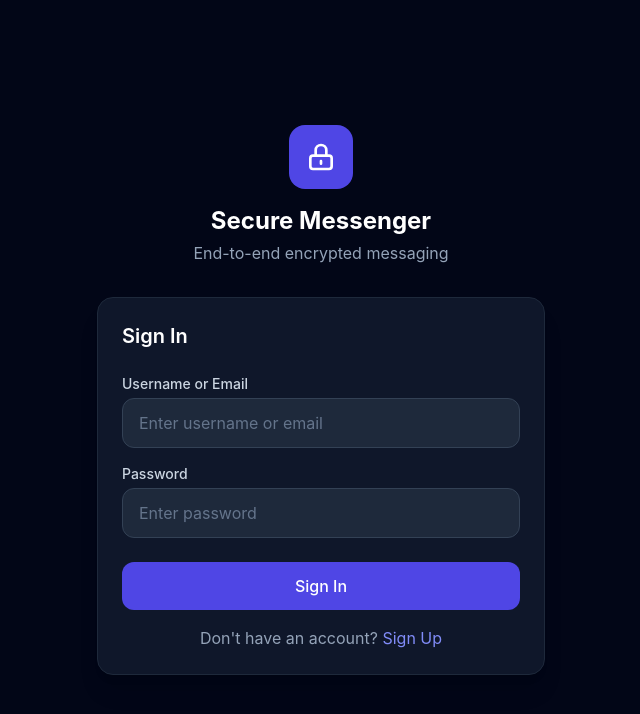
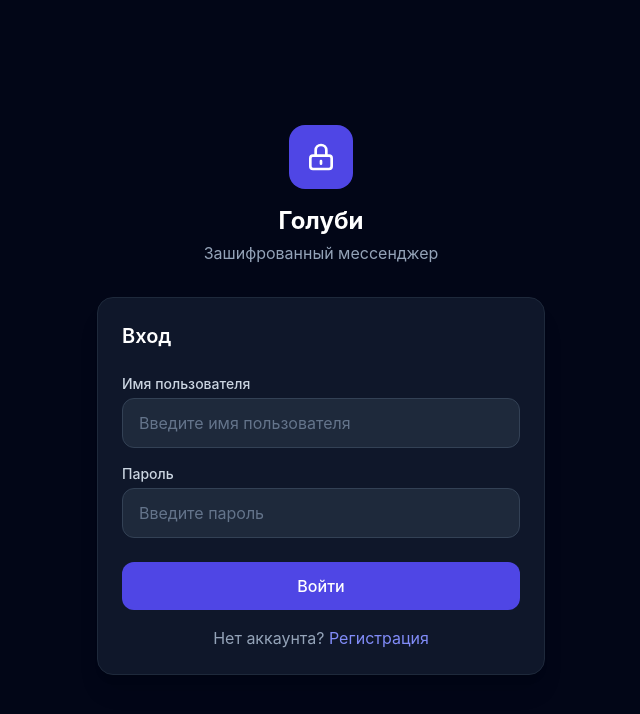
Before and after one commit to Pomodor12/secure-messenger, a React (Create React App) app in the folder client/: page / in a window 1280 px wide. Shown: the top 714 px of the page, without its empty margins (319-959 px from the left). Built offline with nearby package versions, Linux system fonts and the light colour scheme.

Commit message:
Rename to Голуби, full Russian localization of UI

```diff
--- a/client/public/index.html
+++ b/client/public/index.html
@@ -1,11 +1,11 @@
 <!DOCTYPE html>
-<html lang="en">
+<html lang="ru">
   <head>
     <meta charset="utf-8" />
     <meta name="viewport" content="width=device-width, initial-scale=1" />
     <meta name="theme-color" content="#1a1a2e" />
-    <meta name="description" content="Secure Messenger - End-to-end encrypted messaging" />
-    <title>Secure Messenger</title>
+    <meta name="description" content="Голуби — зашифрованный мессенджер с сквозным шифрованием" />
+    <title>Голуби</title>
     <script src="https://cdn.tailwindcss.com"></script>
     <script>
       tailwind.config = {
--- a/client/src/components/ChatList.js
+++ b/client/src/components/ChatList.js
@@ -106,9 +106,9 @@ export default function ChatList() {
     const d = new Date(dateStr);
     const now = new Date();
     if (d.toDateString() === now.toDateString()) {
-      return d.toLocaleTimeString([], { hour: '2-digit', minute: '2-digit' });
+      return d.toLocaleTimeString('ru-RU', { hour: '2-digit', minute: '2-digit' });
     }
-    return d.toLocaleDateString([], { day: 'numeric', month: 'short' });
+    return d.toLocaleDateString('ru-RU', { day: 'numeric', month: 'short' });
   };
 
   return (
@@ -128,13 +128,13 @@ export default function ChatList() {
             </div>
           </div>
           <div className="flex items-center gap-1">
-            <button onClick={() => setShowNewChat(true)} className="p-2 text-dark-400 hover:text-white hover:bg-dark-800 rounded-lg transition-colors" title="New Chat">
+            <button onClick={() => setShowNewChat(true)} className="p-2 text-dark-400 hover:text-white hover:bg-dark-800 rounded-lg transition-colors" title="Новый чат">
               <svg className="w-5 h-5" fill="none" stroke="currentColor" viewBox="0 0 24 24"><path strokeLinecap="round" strokeLinejoin="round" strokeWidth={2} d="M12 4v16m8-8H4" /></svg>
             </button>
             <button onClick={() => setShowProfile(!showProfile)} className="p-2 text-dark-400 hover:text-white hover:bg-dark-800 rounded-lg transition-colors">
               <svg className="w-5 h-5" fill="none" stroke="currentColor" viewBox="0 0 24 24"><path strokeLinecap="round" strokeLinejoin="round" strokeWidth={2} d="M10.325 4.317c.426-1.756 2.924-1.756 3.35 0a1.724 1.724 0 002.573 1.066c1.543-.94 3.31.826 2.37 2.37a1.724 1.724 0 001.065 2.572c1.756.426 1.756 2.924 0 3.35a1.724 1.724 0 00-1.066 2.573c.94 1.543-.826 3.31-2.37 2.37a1.724 1.724 0 00-2.572 1.065c-.426 1.756-2.924 1.756-3.35 0a1.724 1.724 0 00-2.573-1.066c-1.543.94-3.31-.826-2.37-2.37a1.724 1.724 0 00-1.065-2.572c-1.756-.426-1.756-2.924 0-3.35a1.724 1.724 0 001.066-2.573c-.94-1.543.826-3.31 2.37-2.37.996.608 2.296.07 2.572-1.065z" /><path strokeLinecap="round" strokeLinejoin="round" strokeWidth={2} d="M15 12a3 3 0 11-6 0 3 3 0 016 0z" /></svg>
             </button>
-            <button onClick={logout} className="p-2 text-dark-400 hover:text-red-400 hover:bg-dark-800 rounded-lg transition-colors" title="Logout">
+            <button onClick={logout} className="p-2 text-dark-400 hover:text-red-400 hover:bg-dark-800 rounded-lg transition-colors" title="Выйти">
               <svg className="w-5 h-5" fill="none" stroke="currentColor" viewBox="0 0 24 24"><path strokeLinecap="round" strokeLinejoin="round" strokeWidth={2} d="M17 16l4-4m0 0l-4-4m4 4H7m6 4v1a3 3 0 01-3 3H6a3 3 0 01-3-3V7a3 3 0 013-3h4a3 3 0 013 3v1" /></svg>
             </button>
           </div>
@@ -142,10 +142,10 @@ export default function ChatList() {
 
         {showProfile && (
           <div className="p-4 border-b border-dark-800 bg-dark-800/50">
-            <label className="block text-sm font-medium text-dark-300 mb-1">Status</label>
+            <label className="block text-sm font-medium text-dark-300 mb-1">Статус</label>
             <div className="flex gap-2">
-              <input type="text" value={status} onChange={(e) => setStatus(e.target.value)} className="flex-1 px-3 py-2 bg-dark-700 border border-dark-600 rounded-lg text-white text-sm focus:outline-none focus:ring-2 focus:ring-primary-500" placeholder="Your status" />
-              <button onClick={updateStatus} className="px-3 py-2 bg-primary-600 hover:bg-primary-700 text-white text-sm rounded-lg transition-colors">Save</button>
+              <input type="text" value={status} onChange={(e) => setStatus(e.target.value)} className="flex-1 px-3 py-2 bg-dark-700 border border-dark-600 rounded-lg text-white text-sm focus:outline-none focus:ring-2 focus:ring-primary-500" placeholder="Ваш статус" />
+              <button onClick={updateStatus} className="px-3 py-2 bg-primary-600 hover:bg-primary-700 text-white text-sm rounded-lg transition-colors">Сохранить</button>
             </div>
           </div>
         )}
@@ -153,7 +153,7 @@ export default function ChatList() {
         <div className="p-3">
           <div className="relative">
             <svg className="absolute left-3 top-1/2 -translate-y-1/2 w-4 h-4 text-dark-500" fill="none" stroke="currentColor" viewBox="0 0 24 24"><path strokeLinecap="round" strokeLinejoin="round" strokeWidth={2} d="M21 21l-6-6m2-5a7 7 0 11-14 0 7 7 0 0114 0z" /></svg>
-            <input type="text" value={searchQuery} onChange={(e) => setSearchQuery(e.target.value)} className="w-full pl-10 pr-4 py-2.5 bg-dark-800 border border-dark-700 rounded-xl text-white text-sm placeholder-dark-500 focus:outline-none focus:ring-2 focus:ring-primary-500" placeholder="Search chats..." />
+            <input type="text" value={searchQuery} onChange={(e) => setSearchQuery(e.target.value)} className="w-full pl-10 pr-4 py-2.5 bg-dark-800 border border-dark-700 rounded-xl text-white text-sm placeholder-dark-500 focus:outline-none focus:ring-2 focus:ring-primary-500" placeholder="Поиск чатов..." />
           </div>
         </div>
 
@@ -161,21 +161,21 @@ export default function ChatList() {
           {filteredChats.length === 0 ? (
             <div className="flex flex-col items-center justify-center h-64 text-dark-400">
               <svg className="w-12 h-12 mb-3" fill="none" stroke="currentColor" viewBox="0 0 24 24"><path strokeLinecap="round" strokeLinejoin="round" strokeWidth={1} d="M8 12h.01M12 12h.01M16 12h.01M21 12c0 4.418-4.03 8-9 8a9.863 9.863 0 01-4.255-.949L3 20l1.395-3.72C3.512 15.042 3 13.574 3 12c0-4.418 4.03-8 9-8s9 3.582 9 8z" /></svg>
-              <p className="text-sm">No chats found</p>
-              <p className="text-xs mt-1">Start a new conversation</p>
+              <p className="text-sm">Нет чатов</p>
+              <p className="text-xs mt-1">Начните новый разговор</p>
             </div>
           ) : (
             filteredChats.map(chat => (
               <div key={chat.id} onClick={() => setSelectedChat(chat)} className={`chat-item flex items-center gap-3 px-4 py-3 cursor-pointer transition-colors ${selectedChat?.id === chat.id ? 'active' : ''}`}>
                 <div className="w-12 h-12 rounded-full bg-primary-600 flex items-center justify-center text-white font-semibold flex-shrink-0 overflow-hidden">
-                  {chat.is_group ? (chat.name?.charAt(0).toUpperCase() || 'G') : (chat.members?.split(',')[0]?.charAt(0).toUpperCase() || '?')}
+                  {chat.is_group ? (chat.name?.charAt(0).toUpperCase() || 'Г') : (chat.members?.split(',')[0]?.charAt(0).toUpperCase() || '?')}
                 </div>
                 <div className="flex-1 min-w-0">
                   <div className="flex items-center justify-between">
                     <h3 className="font-medium text-white truncate">{chat.is_group ? chat.name : chat.members}</h3>
                     <span className="text-xs text-dark-500 flex-shrink-0 ml-2">{formatTime(chat.last_message_at)}</span>
                   </div>
-                  <p className="text-sm text-dark-400 truncate">{chat.last_message || 'No messages yet'}</p>
+                  <p className="text-sm text-dark-400 truncate">{chat.last_message || 'Нет сообщений'}</p>
                 </div>
               </div>
             ))
@@ -204,9 +204,9 @@ export default function ChatList() {
         <div className="hidden lg:flex flex-1 items-center justify-center bg-dark-950">
           <div className="text-center text-dark-500">
             <svg className="w-24 h-24 mx-auto mb-4 opacity-50" fill="none" stroke="currentColor" viewBox="0 0 24 24"><path strokeLinecap="round" strokeLinejoin="round" strokeWidth={1} d="M8 12h.01M12 12h.01M16 12h.01M21 12c0 4.418-4.03 8-9 8a9.863 9.863 0 01-4.255-.949L3 20l1.395-3.72C3.512 15.042 3 13.574 3 12c0-4.418 4.03-8 9-8s9 3.582 9 8z" /></svg>
-            <h2 className="text-xl font-semibold">Secure Messenger</h2>
-            <p className="mt-2 text-sm">End-to-end encrypted messaging</p>
-            <p className="mt-1 text-xs text-dark-600">Select a chat or start a new conversation</p>
+            <h2 className="text-xl font-semibold">Голуби</h2>
+            <p className="mt-2 text-sm">Зашифрованный обмен сообщениями</p>
+            <p className="mt-1 text-xs text-dark-600">Выберите чат или начните новый разговор</p>
           </div>
         </div>
       )}
--- a/client/src/components/NewChatModal.js
+++ b/client/src/components/NewChatModal.js
@@ -8,7 +8,6 @@ export default function NewChatModal({ onClose }) {
   const [users, setUsers] = useState([]);
   const [selectedUsers, setSelectedUsers] = useState([]);
   const [chatName, setChatName] = useState('');
-  const [isGroup, setIsGroup] = useState(false);
 
   useEffect(() => {
     if (searchQuery.length > 0) {
@@ -46,8 +45,8 @@ export default function NewChatModal({ onClose }) {
         method: 'POST',
         headers: { 'Content-Type': 'application/json', Authorization: `Bearer ${token}` },
         body: JSON.stringify({
-          name: isGroup ? chatName : null,
-          isGroup: selectedUsers.length > 1 || isGroup,
+          name: selectedUsers.length > 1 ? chatName : null,
+          isGroup: selectedUsers.length > 1,
           memberIds: selectedUsers.map(u => u.id)
         })
       });
@@ -61,7 +60,7 @@ export default function NewChatModal({ onClose }) {
     <div className="fixed inset-0 bg-black/50 flex items-center justify-center z-50 p-4" onClick={onClose}>
       <div className="bg-dark-900 rounded-2xl w-full max-w-md border border-dark-800 shadow-2xl" onClick={e => e.stopPropagation()}>
         <div className="flex items-center justify-between px-6 py-4 border-b border-dark-800">
-          <h2 className="text-lg font-semibold text-white">New Chat</h2>
+          <h2 className="text-lg font-semibold text-white">Новый чат</h2>
           <button onClick={onClose} className="p-1 text-dark-400 hover:text-white rounded-lg">
             <svg className="w-5 h-5" fill="none" stroke="currentColor" viewBox="0 0 24 24"><path strokeLinecap="round" strokeLinejoin="round" strokeWidth={2} d="M6 18L18 6M6 6l12 12" /></svg>
           </button>
@@ -70,14 +69,14 @@ export default function NewChatModal({ onClose }) {
         <div className="p-6">
           {selectedUsers.length > 1 && (
             <div className="mb-4">
-              <label className="block text-sm font-medium text-dark-300 mb-1">Group Name</label>
-              <input type="text" value={chatName} onChange={(e) => setChatName(e.target.value)} className="w-full px-4 py-2.5 bg-dark-800 border border-dark-700 rounded-xl text-white text-sm placeholder-dark-500 focus:outline-none focus:ring-2 focus:ring-primary-500" placeholder="Enter group name" />
+              <label className="block text-sm font-medium text-dark-300 mb-1">Название группы</label>
+              <input type="text" value={chatName} onChange={(e) => setChatName(e.target.value)} className="w-full px-4 py-2.5 bg-dark-800 border border-dark-700 rounded-xl text-white text-sm placeholder-dark-500 focus:outline-none focus:ring-2 focus:ring-primary-500" placeholder="Введите название группы" autoFocus />
             </div>
           )}
 
           <div className="mb-4">
-            <label className="block text-sm font-medium text-dark-300 mb-1">Search Users</label>
-            <input type="text" value={searchQuery} onChange={(e) => setSearchQuery(e.target.value)} className="w-full px-4 py-2.5 bg-dark-800 border border-dark-700 rounded-xl text-white text-sm placeholder-dark-500 focus:outline-none focus:ring-2 focus:ring-primary-500" placeholder="Type a username..." autoFocus />
+            <label className="block text-sm font-medium text-dark-300 mb-1">Поиск пользователей</label>
+            <input type="text" value={searchQuery} onChange={(e) => setSearchQuery(e.target.value)} className="w-full px-4 py-2.5 bg-dark-800 border border-dark-700 rounded-xl text-white text-sm placeholder-dark-500 focus:outline-none focus:ring-2 focus:ring-primary-500" placeholder="Введите имя пользователя..." autoFocus />
           </div>
 
           {selectedUsers.length > 0 && (
@@ -108,14 +107,14 @@ export default function NewChatModal({ onClose }) {
               </div>
             ))}
             {searchQuery && users.length === 0 && (
-              <p className="text-center text-dark-500 py-4">No users found</p>
+              <p className="text-center text-dark-500 py-4">Пользователи не найдены</p>
             )}
           </div>
         </div>
 
         <div className="px-6 py-4 border-t border-dark-800">
           <button onClick={createChat} disabled={selectedUsers.length === 0} className="w-full py-2.5 bg-primary-600 hover:bg-primary-700 text-white font-medium rounded-xl transition-colors disabled:opacity-50 disabled:cursor-not-allowed">
-            {selectedUsers.length > 1 ? `Create Group (${selectedUsers.length} members)` : 'Start Chat'}
+            {selectedUsers.length > 1 ? `Создать группу (${selectedUsers.length} чел.)` : 'Начать чат'}
           </button>
         </div>
       </div>
--- a/client/src/components/UserProfile.js
+++ b/client/src/components/UserProfile.js
@@ -27,7 +27,7 @@ export default function UserProfile({ userId, onClose }) {
     <div className="fixed inset-0 bg-black/60 flex items-center justify-center z-50 p-4" onClick={onClose}>
       <div className="bg-dark-900 rounded-2xl w-full max-w-sm border border-dark-800 shadow-2xl" onClick={(e) => e.stopPropagation()}>
         <div className="flex items-center justify-between px-6 py-4 border-b border-dark-800">
-          <h2 className="text-lg font-semibold text-white">{isOwn ? 'My Profile' : 'User Profile'}</h2>
+          <h2 className="text-lg font-semibold text-white">{isOwn ? 'Мой профиль' : 'Профиль пользователя'}</h2>
           <button onClick={onClose} className="p-1 text-dark-400 hover:text-white rounded-lg">
             <svg className="w-5 h-5" fill="none" stroke="currentColor" viewBox="0 0 24 24"><path strokeLinecap="round" strokeLinejoin="round" strokeWidth={2} d="M6 18L18 6M6 6l12 12" /></svg>
           </button>
@@ -59,14 +59,14 @@ export default function UserProfile({ userId, onClose }) {
             <h3 className="text-xl font-bold text-white mb-1">{profile.username}</h3>
 
             <div className="w-full bg-dark-800 rounded-xl p-4 mt-2">
-              <p className="text-xs text-dark-500 mb-1">Status</p>
-              <p className="text-sm text-dark-200">{profile.status || 'Hey, I am using Secure Messenger!'}</p>
+              <p className="text-xs text-dark-500 mb-1">Статус</p>
+              <p className="text-sm text-dark-200">{profile.status || 'Привет, я использую Голуби!'}</p>
             </div>
 
             <div className="w-full mt-3 bg-dark-800 rounded-xl p-4">
-              <p className="text-xs text-dark-500 mb-1">Online</p>
+              <p className="text-xs text-dark-500 mb-1">Онлайн</p>
               <p className={`text-sm ${isOnline ? 'text-green-400' : 'text-dark-400'}`}>
-                {isOnline ? 'Online' : 'Offline'}
+                {isOnline ? 'В сети' : 'Не в сети'}
               </p>
             </div>
           </div>
--- a/client/src/pages/Login.js
+++ b/client/src/pages/Login.js
@@ -30,12 +30,12 @@ export default function Login({ onSwitch }) {
               <path strokeLinecap="round" strokeLinejoin="round" strokeWidth={2} d="M12 15v2m-6 4h12a2 2 0 002-2v-6a2 2 0 00-2-2H6a2 2 0 00-2 2v6a2 2 0 002 2zm10-10V7a4 4 0 00-8 0v4h8z" />
             </svg>
           </div>
-          <h1 className="text-2xl font-bold text-white">Secure Messenger</h1>
-          <p className="text-dark-400 mt-1">End-to-end encrypted messaging</p>
+          <h1 className="text-2xl font-bold text-white">Голуби</h1>
+          <p className="text-dark-400 mt-1">Зашифрованный мессенджер</p>
         </div>
 
         <form onSubmit={handleSubmit} className="bg-dark-900 rounded-2xl p-6 shadow-xl border border-dark-800">
-          <h2 className="text-xl font-semibold text-white mb-6">Sign In</h2>
+          <h2 className="text-xl font-semibold text-white mb-6">Вход</h2>
 
           {error && (
             <div className="bg-red-500/10 border border-red-500/20 text-red-400 px-4 py-3 rounded-xl mb-4 text-sm">
@@ -45,25 +45,25 @@ export default function Login({ onSwitch }) {
 
           <div className="space-y-4">
             <div>
-              <label className="block text-sm font-medium text-dark-300 mb-1">Username or Email</label>
+              <label className="block text-sm font-medium text-dark-300 mb-1">Имя пользователя</label>
               <input
                 type="text"
                 value={loginInput}
                 onChange={(e) => setLoginInput(e.target.value)}
                 className="w-full px-4 py-3 bg-dark-800 border border-dark-700 rounded-xl text-white placeholder-dark-500 focus:outline-none focus:ring-2 focus:ring-primary-500 focus:border-transparent"
-                placeholder="Enter username or email"
+                placeholder="Введите имя пользователя"
                 required
               />
             </div>
 
             <div>
-              <label className="block text-sm font-medium text-dark-300 mb-1">Password</label>
+              <label className="block text-sm font-medium text-dark-300 mb-1">Пароль</label>
               <input
                 type="password"
                 value={password}
                 onChange={(e) => setPassword(e.target.value)}
                 className="w-full px-4 py-3 bg-dark-800 border border-dark-700 rounded-xl text-white placeholder-dark-500 focus:outline-none focus:ring-2 focus:ring-primary-500 focus:border-transparent"
-                placeholder="Enter password"
+                placeholder="Введите пароль"
                 required
               />
             </div>
@@ -74,13 +74,13 @@ export default function Login({ onSwitch }) {
             disabled={loading}
             className="w-full mt-6 bg-primary-600 hover:bg-primary-700 text-white font-medium py-3 rounded-xl transition-colors disabled:opacity-50 disabled:cursor-not-allowed"
           >
-            {loading ? 'Signing in...' : 'Sign In'}
+            {loading ? 'Вход...' : 'Войти'}
           </button>
 
           <p className="text-center text-dark-400 mt-4">
-            Don't have an account?{' '}
+            Нет аккаунта?{' '}
             <button type="button" onClick={onSwitch} className="text-primary-400 hover:text-primary-300">
-              Sign Up
+              Регистрация
             </button>
           </p>
         </form>
--- a/client/src/pages/Register.js
+++ b/client/src/pages/Register.js
@@ -13,7 +13,7 @@ export default function Register({ onSwitch }) {
     e.preventDefault();
     setError('');
     if (password !== confirmPassword) {
-      setError('Passwords do not match');
+      setError('Пароли не совпадают');
       return;
     }
     setLoading(true);
@@ -35,12 +35,12 @@ export default function Register({ onSwitch }) {
               <path strokeLinecap="round" strokeLinejoin="round" strokeWidth={2} d="M18 9v3m0 0v3m0-3h3m-3 0h-3m-2-5a4 4 0 11-8 0 4 4 0 018 0zM3 20a6 6 0 0112 0v1H3v-1z" />
             </svg>
           </div>
-          <h1 className="text-2xl font-bold text-white">Secure Messenger</h1>
-          <p className="text-dark-400 mt-1">Create your encrypted account</p>
+          <h1 className="text-2xl font-bold text-white">Голуби</h1>
+          <p className="text-dark-400 mt-1">Создайте зашифрованный аккаунт</p>
         </div>
 
         <form onSubmit={handleSubmit} className="bg-dark-900 rounded-2xl p-6 shadow-xl border border-dark-800">
-          <h2 className="text-xl font-semibold text-white mb-6">Sign Up</h2>
+          <h2 className="text-xl font-semibold text-white mb-6">Регистрация</h2>
 
           {error && (
             <div className="bg-red-500/10 border border-red-500/20 text-red-400 px-4 py-3 rounded-xl mb-4 text-sm">
@@ -50,39 +50,39 @@ export default function Register({ onSwitch }) {
 
           <div className="space-y-4">
             <div>
-              <label className="block text-sm font-medium text-dark-300 mb-1">Username</label>
+              <label className="block text-sm font-medium text-dark-300 mb-1">Имя пользователя</label>
               <input
                 type="text"
                 value={username}
                 onChange={(e) => setUsername(e.target.value)}
                 className="w-full px-4 py-3 bg-dark-800 border border-dark-700 rounded-xl text-white placeholder-dark-500 focus:outline-none focus:ring-2 focus:ring-primary-500 focus:border-transparent"
-                placeholder="Choose a username"
+                placeholder="Придумайте имя пользователя"
                 required
                 minLength={3}
               />
             </div>
 
             <div>
-              <label className="block text-sm font-medium text-dark-300 mb-1">Password</label>
+              <label className="block text-sm font-medium text-dark-300 mb-1">Пароль</label>
               <input
                 type="password"
                 value={password}
                 onChange={(e) => setPassword(e.target.value)}
                 className="w-full px-4 py-3 bg-dark-800 border border-dark-700 rounded-xl text-white placeholder-dark-500 focus:outline-none focus:ring-2 focus:ring-primary-500 focus:border-transparent"
-                placeholder="Create a password"
+                placeholder="Придумайте пароль"
                 required
                 minLength={6}
               />
             </div>
 
             <div>
-              <label className="block text-sm font-medium text-dark-300 mb-1">Confirm Password</label>
+              <label className="block text-sm font-medium text-dark-300 mb-1">Подтвердите пароль</label>
               <input
                 type="password"
                 value={confirmPassword}
                 onChange={(e) => setConfirmPassword(e.target.value)}
                 className="w-full px-4 py-3 bg-dark-800 border border-dark-700 rounded-xl text-white placeholder-dark-500 focus:outline-none focus:ring-2 focus:ring-primary-500 focus:border-transparent"
-                placeholder="Confirm password"
+                placeholder="Повторите пароль"
                 required
               />
             </div>
@@ -93,13 +93,13 @@ export default function Register({ onSwitch }) {
             disabled={loading}
             className="w-full mt-6 bg-primary-600 hover:bg-primary-700 text-white font-medium py-3 rounded-xl transition-colors disabled:opacity-50 disabled:cursor-not-allowed"
           >
-            {loading ? 'Creating account...' : 'Create Account'}
+            {loading ? 'Создание...' : 'Создать аккаунт'}
           </button>
 
           <p className="text-center text-dark-400 mt-4">
-            Already have an account?{' '}
+            Уже есть аккаунт?{' '}
             <button type="button" onClick={onSwitch} className="text-primary-400 hover:text-primary-300">
-              Sign In
+              Войти
             </button>
           </p>
         </form>
```
Also changed, not shown: client/src/components/ChatSettings.js (+20 -20 lines), client/src/components/ChatView.js (+8 -8 lines).
